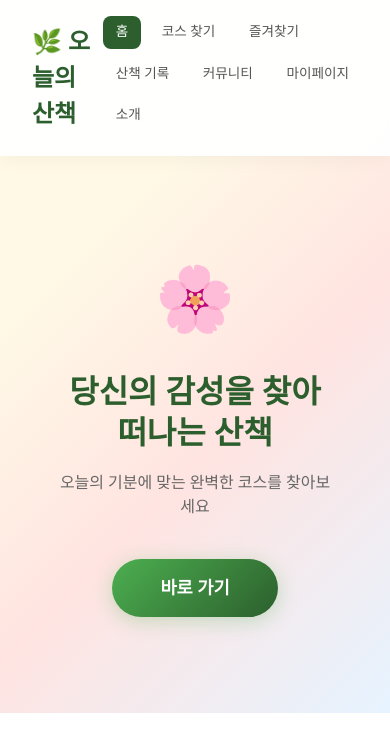
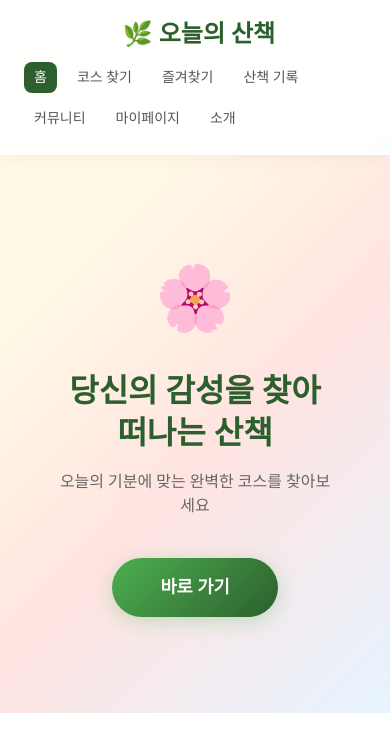
Before and after one commit to yewon71/web, a plain HTML site: page index.html in a window 390 px wide. Drawn offline with nearby package versions, Linux system fonts and the light colour scheme.

Commit message:
Update style.css

```diff
--- a/style.css
+++ b/style.css
@@ -1342,4 +1342,47 @@ cursor: pointer;}
 
       }
 
+
     }
+/* 1. 헤더 내부 요소를 가로로 정렬 */
+.header-content {
+    display: flex;
+    justify-content: space-between; /* 로고는 왼쪽, 메뉴는 오른쪽 */
+    align-items: center;           /* 세로 중앙 정렬 */
+    flex-wrap: nowrap;             /* 줄바꿈 방지 */
+    overflow-x: hidden;            /* 삐져나가는 부분 숨김 */
+}
+
+/* 2. 네비게이션 메뉴 설정 */
+.nav {
+    display: flex;
+    gap: 10px;                     /* 버튼 사이 간격 */
+    white-space: nowrap;           /* 글자가 두 줄로 되는 것 방지 */
+}
+
+/* 3. 모바일용 특별 설정 (화면이 768px보다 작을 때) */
+@media (max-width: 768px) {
+    .header-content {
+        flex-direction: column;    /* 모바일에서는 로고와 메뉴를 위아래로 배치 (선택사항) */
+        gap: 10px;
+    }
+
+    .nav {
+        display: flex;
+        overflow-x: auto;          /* 💡 핵심: 메뉴가 많으면 옆으로 밀어서 볼 수 있게 함 (스크롤) */
+        width: 100%;               /* 가로 꽉 차게 */
+        padding-bottom: 5px;
+        -webkit-overflow-scrolling: touch; /* 부드러운 스크롤 */
+    }
+
+    .nav-button {
+        padding: 5px 10px;         /* 버튼 크기 살짝 줄임 */
+        font-size: 14px;           /* 글자 크기 살짝 줄임 */
+        flex-shrink: 0;            /* 버튼 크기가 찌그러지지 않게 함 */
+    }
+
+    /* 스크롤바 숨기기 (깔끔하게 보이기 위해) */
+    .nav::-webkit-scrollbar {
+        display: none;
+    }
+}
```
